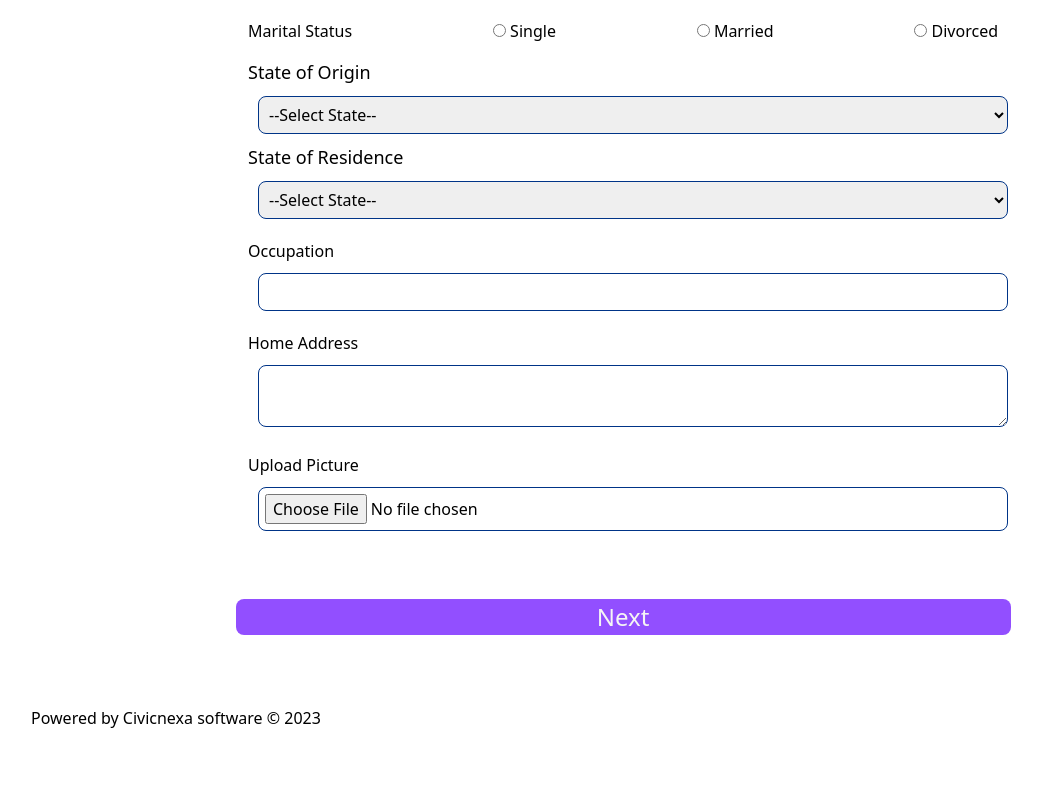
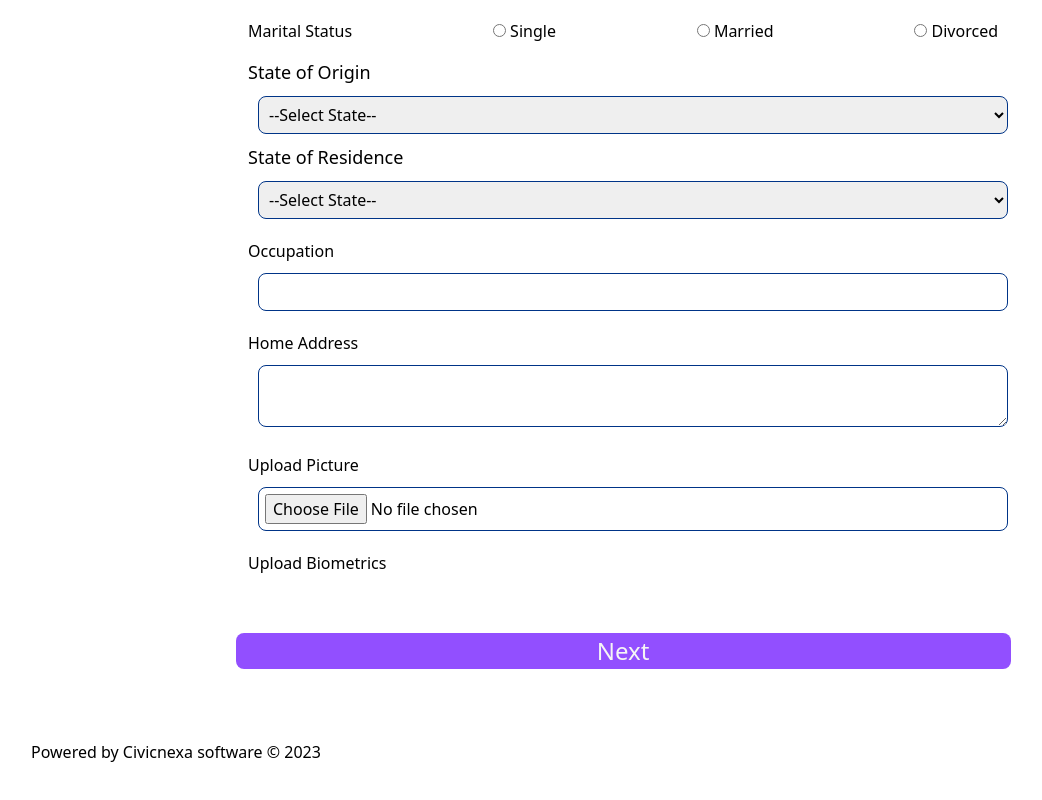
Before and after one commit to mindset001/civicnexa, a React (Vite) app: page /form in a window 1280 px wide. Shown: the part 616-1416 px from the top of the page, without its empty margins (17-1059 px from the left). Before the commit the page ends 1392 px from the top, so only its background shows below. Built offline with nearby package versions, Linux system fonts and the light colour scheme.

Commit message:
Update personalDetails.jsx
biometrics

```diff
--- a/src/components/form/personalDetails.jsx
+++ b/src/components/form/personalDetails.jsx
@@ -257,6 +257,16 @@ class PersonalDetails extends Component {
               <input type='file' className='form-group__input' placeholder='' />
             </div>
 
+
+             <div className='form-group__element'>
+              <label htmlFor='phone' className='form-group__label'>
+                Upload Biometrics
+              </label>
+
+            </div>
+
+
+
           </div>
 
           <div style={{ textAlign: 'center' }}>
```
